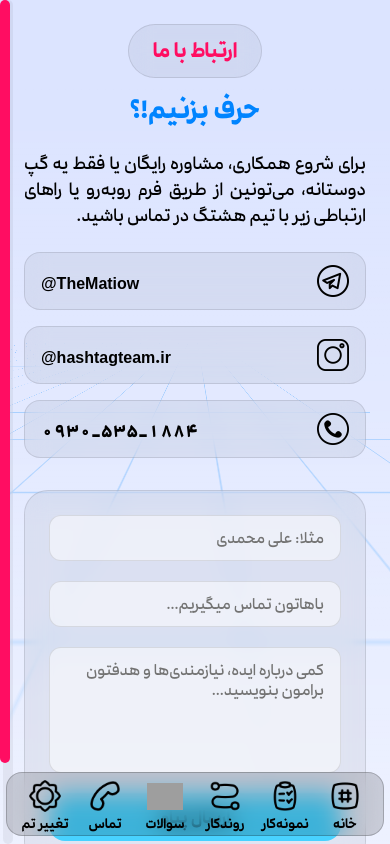
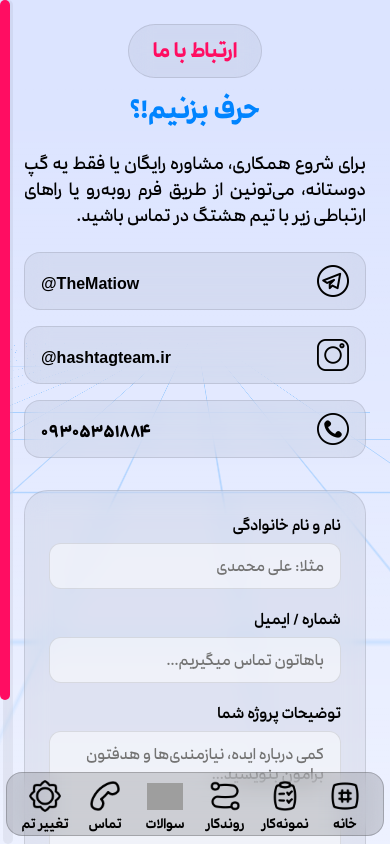
Before and after one commit to itsmatiow/Hashtag, a React (Vite) app: page /contact in a window 390 px wide. Built offline with nearby package versions, Linux system fonts and the light colour scheme; grey boxes are pictures that could not be loaded.

Commit message:
fix: contact form

```diff
--- a/src/pages/Contact.jsx
+++ b/src/pages/Contact.jsx
@@ -140,10 +140,10 @@ export default function Contact() {
                       شماره تماس
                     </h4>
                     <p
-                      className="mt-1 text-base font-black text-black tabular-nums lg:text-lg xl:text-xl 2xl:text-2xl dark:text-white"
+                      className="mt-1 text-base font-black text-black lg:text-lg xl:text-xl 2xl:text-2xl dark:text-white"
                       style={{ direction: "ltr" }}
                     >
-                      ۰۹۳۰-۵۳۵-۱۸۸۴
+                      ۰۹۳۰۵۳۵۱۸۸۴
                     </p>
                   </div>
                 </a>
@@ -164,7 +164,7 @@ export default function Contact() {
               >
                 <div className="grid grid-cols-1 gap-5 md:grid-cols-1">
                   <div className="flex flex-col gap-2">
-                    <label className="text-base font-bold text-black max-md:hidden lg:text-lg xl:text-xl 2xl:text-2xl dark:text-white">
+                    <label className="text-base font-bold text-black max-md:text-sm lg:text-lg xl:text-xl 2xl:text-2xl dark:text-white">
                       نام و نام خانوادگی
                     </label>
                     <input
@@ -177,7 +177,7 @@ export default function Contact() {
                   </div>
 
                   <div className="flex flex-col gap-2">
-                    <label className="text-base font-bold text-black max-md:hidden lg:text-lg xl:text-xl 2xl:text-2xl dark:text-white">
+                    <label className="text-base font-bold text-black max-md:text-sm lg:text-lg xl:text-xl 2xl:text-2xl dark:text-white">
                       شماره / ایمیل
                     </label>
                     <input
@@ -191,7 +191,7 @@ export default function Contact() {
                 </div>
 
                 <div className="flex flex-col gap-2">
-                  <label className="text-base font-bold text-black max-md:hidden lg:text-lg xl:text-xl 2xl:text-2xl dark:text-white">
+                  <label className="text-base font-bold text-black max-md:text-sm lg:text-lg xl:text-xl 2xl:text-2xl dark:text-white">
                     توضیحات پروژه شما
                   </label>
                   <textarea
```
